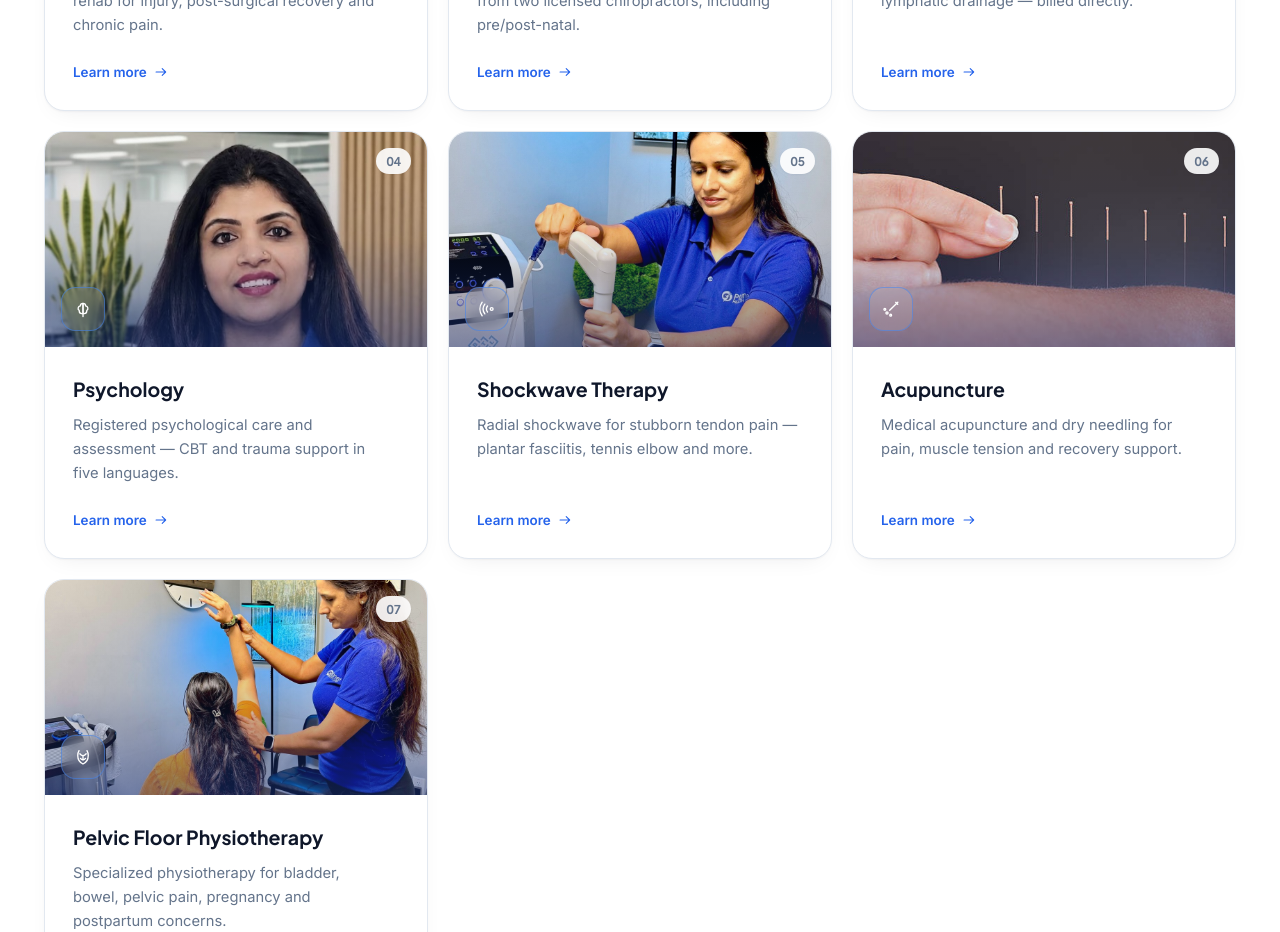
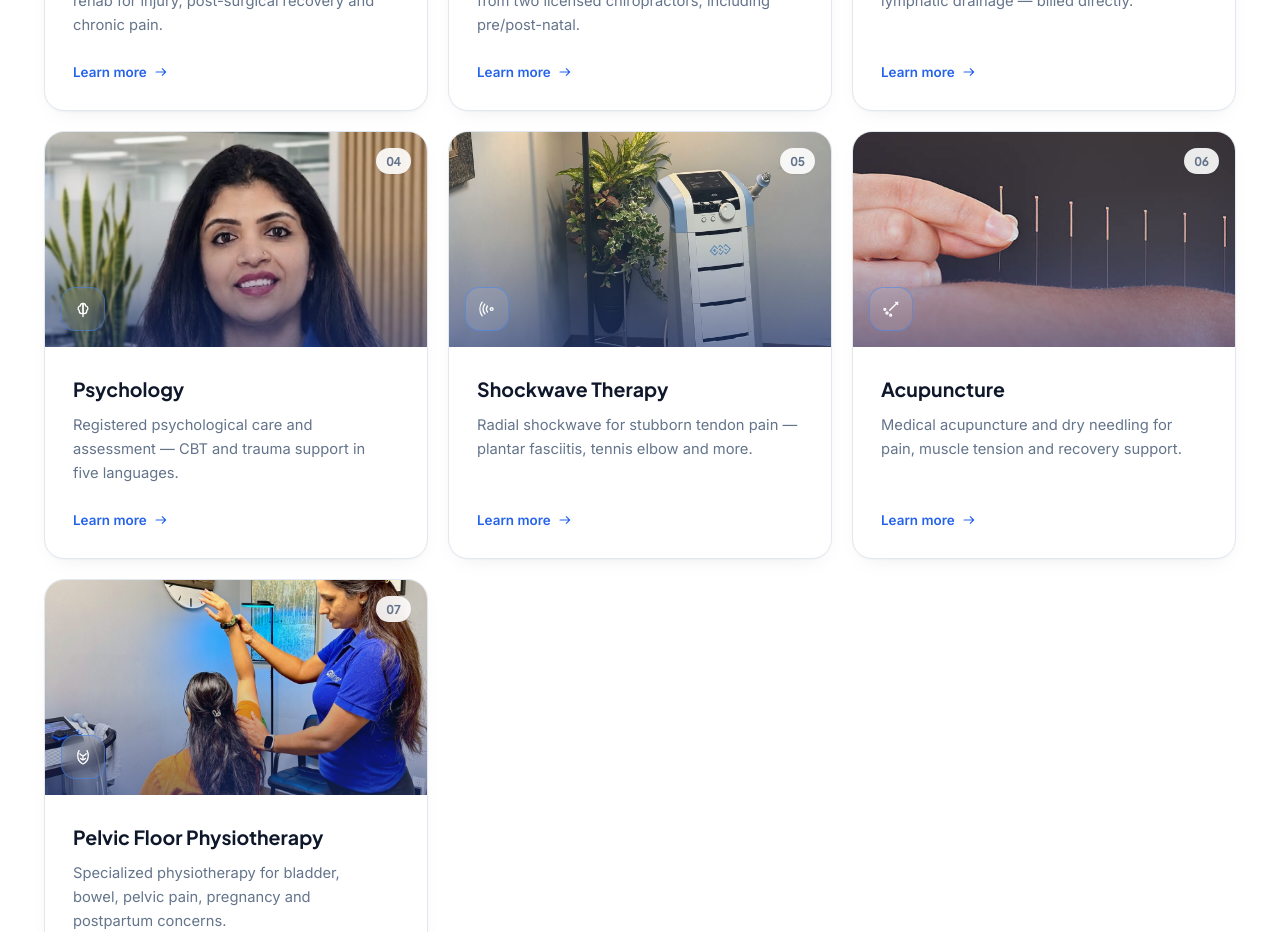
Before and after one commit to CodepaperAI/healthcare, a Next.js app: page / in a window 1280 px wide. Shown: the part 2540-3472 px from the top of the page. Built offline with nearby package versions, Linux system fonts and the light colour scheme.

Commit message:
Use equipment photo for shockwave cards

```diff
--- a/app/services/page.js
+++ b/app/services/page.js
@@ -54,11 +54,12 @@ export default function ServicesPage() {
                 >
                   <div className="relative min-h-44 overflow-hidden bg-surface sm:min-h-full">
                     <Image
-                      src={service.image}
-                      alt={service.imageAlt}
+                      src={service.cardImage ?? service.image}
+                      alt={service.cardImageAlt ?? service.imageAlt}
                       fill
                       sizes="(max-width: 640px) 100vw, 11rem"
                       className="object-cover transition-transform duration-[900ms] ease-premium group-hover:scale-[1.04]"
+                      style={{ objectPosition: service.cardImagePosition ?? 'center' }}
                     />
                     <span
                       aria-hidden="true"
--- a/components/home/ServicesPreview.jsx
+++ b/components/home/ServicesPreview.jsx
@@ -48,11 +48,12 @@ export default function ServicesPreview() {
 
                 <div className="relative aspect-[16/9] overflow-hidden bg-surface">
                   <Image
-                    src={service.image}
-                    alt={service.imageAlt}
+                    src={service.cardImage ?? service.image}
+                    alt={service.cardImageAlt ?? service.imageAlt}
                     fill
                     sizes="(max-width: 640px) 100vw, (max-width: 1280px) 50vw, 33vw"
                     className="object-cover transition-transform duration-[900ms] ease-premium group-hover:scale-[1.04]"
+                    style={{ objectPosition: service.cardImagePosition ?? 'center' }}
                   />
                   <span
                     aria-hidden="true"
--- a/data/services.js
+++ b/data/services.js
@@ -384,6 +384,10 @@ export const services = [
     image: '/images/service-shockwave.jpg',
     imageAlt:
       'Hiral Desai applying radial shockwave therapy to a patient foot at Planet Health Care',
+    cardImage: '/images/service-shockwave-card.webp',
+    cardImageAlt:
+      'Radial shockwave therapy equipment in a Planet Health Care treatment room',
+    cardImagePosition: 'center 62%',
 
     menuNote: 'Radial shockwave for stubborn tendon pain',
     summary:
```
Also changed, not shown: public/images/service-shockwave-card.webp (added).
